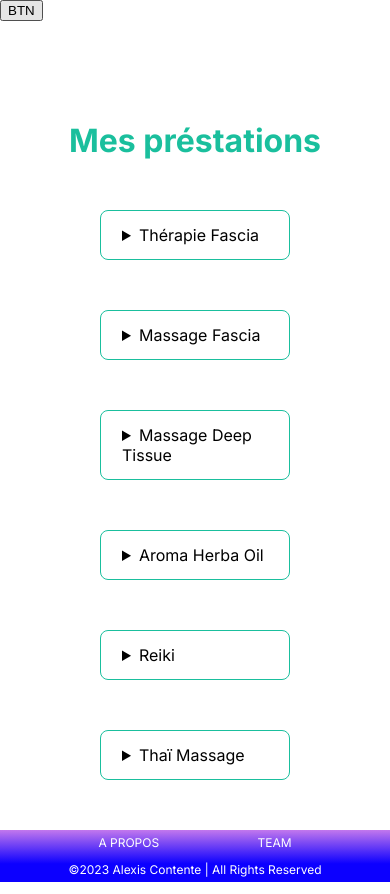
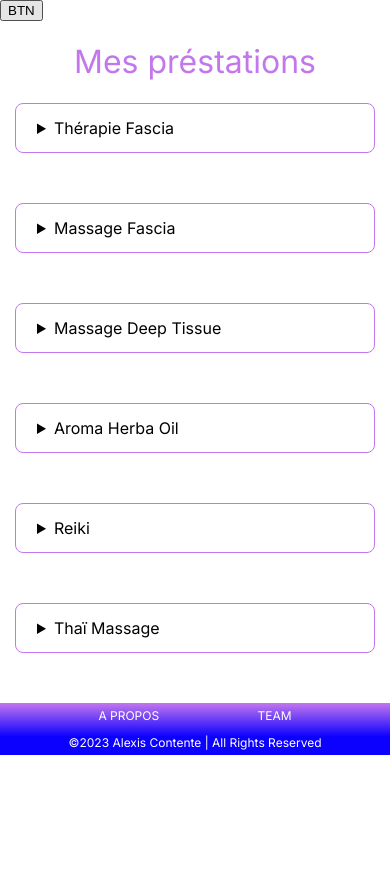
Before and after one commit to Alexis-Contente/piras-massage, a Next.js app: page /massages in a window 390 px wide. After the commit the page ends 844 px from the top, so only its background shows below. Built offline with nearby package versions, Linux system fonts and the light colour scheme.

Commit message:
Page massages CSS Responsive

```diff
--- a/src/app/globals.css
+++ b/src/app/globals.css
@@ -1,5 +1,3 @@
-@import url('https://fonts.googleapis.com/css2?family=Inconsolata:wght@200&family=Quicksand:wght@300&display=swap');
-
 body {
-    font-family: 'Inconsolata', monospace;
+    margin: 0;
 }
--- a/src/app/massages/massagesPage.css
+++ b/src/app/massages/massagesPage.css
@@ -1,36 +1,14 @@
-body {
-    margin: 0;
-    min-height: 100vh;
-}
-
-.massages__page {
-    margin-top: 100px;
-}
-
-.titre__massages {
-    color: #1abf9d;
+.title__massages {
+	color: rgba(194,119,237,1);
     text-align: center;
-}
-
-/* .container {
-	max-width: 980px;
-	margin-inline: auto;
-	padding: 100px 15px;
-} */
-/* .faq__header-title {
-	font-size: clamp(26px, 5vw, 40px);
-	color: #fff;
-	margin-bottom: 30px;
-} */
-
-.list__massages {
-    margin: 50px 100px 50px 100px;
+    font-weight: normal;
+    font-size: 2em;
 }
 
 .massage__detail {
 	padding: 7px 21px;
 	margin-bottom: 50px;
-	border: 1px solid #1abf9d;
+	border: 1px solid rgba(194,119,237,1);
 	border-radius: 8px;
 }
 .massage__label {
@@ -38,11 +16,31 @@ body {
 	color: black;
 	cursor: pointer;
 }
+
 .massage__label:hover {
-	color: #1abf9d;
+	color: rgba(194,119,237,1);
 }
+
 .faq__panel-description {
 	color: black;
 	padding-top: 5px;
 	padding-bottom: 7px;
 }
+
+@media screen and (min-width: 900px) {
+	.list__massages {
+		margin: 50px 100px 50px 100px;
+	}
+}
+
+@media screen and (min-width: 768px) {
+	.list__massages {
+		margin: 25px 50px 25px 50px;
+	}
+}
+
+@media screen and (max-width: 767px) {
+	.list__massages {
+		margin: 5px 15px 5px 15px;
+	}
+}
--- a/src/app/massages/page.tsx
+++ b/src/app/massages/page.tsx
@@ -4,21 +4,14 @@ function MassagesPage() {
     return (
         <>
             <main className="massages__page">
-
-                    <h1 className="titre__massages">Mes préstations</h1>
-
-                    {/* <img className="img__massage" src={ImgMassage} alt="Femme se faisant masser"></img> */}
-
+                <h1 className="title__massages">Mes préstations</h1>
                     <section className="list__massages" aria-label="Massages list">
-
                         <div className="massages__body">
 
                             <details aria-expanded="false" className="massage__detail">
                                 <summary className="massage__label">Thérapie Fascia</summary>
                                 <div className="faq__panel-body">
-                                <p className="faq__panel-description">
-                                Le massage fascia est basé sur une thérapie manuelle qui vise à relâcher les tensions et les douleurs dans les fascias. Il s’agit de tissus conjonctifs qui entourent toutes les structures du corps pour les soutenir, les modeler et les protéger. Dans son état normal, le fascia est détendu et étiré. Cependant, diverses causes telles qu'un traumatisme, une surcharge, une posture incorrecte ou un manque d'activité peuvent rendre le fascia plus rigide et moins souple. Cela est dû à une formation incorrecte du collagène pendant la régénération des tissus, dans laquelle les fibres de collagène se réticulent au lieu d'être parallèles les unes aux autres. J’utilise mes connaissances anatomiques pour concevoir un massage personnalisé qui détecte les blocages et les tensions du visage afin de les libérer et d'améliorer ces tissus en les oxygénant et en les relaxant. Grâce à mes massages, les fascias seront décrispés pour qu’ils retrouvent leur place, leur rythme, et laissent circuler l’énergie.
-                                </p>
+                                    <p className="faq__panel-description">Le massage fascia est basé sur une thérapie manuelle qui vise à relâcher les tensions et les douleurs dans les fascias. Il s’agit de tissus conjonctifs qui entourent toutes les structures du corps pour les soutenir, les modeler et les protéger. Dans son état normal, le fascia est détendu et étiré. Cependant, diverses causes telles qu'un traumatisme, une surcharge, une posture incorrecte ou un manque d'activité peuvent rendre le fascia plus rigide et moins souple. Cela est dû à une formation incorrecte du collagène pendant la régénération des tissus, dans laquelle les fibres de collagène se réticulent au lieu d'être parallèles les unes aux autres. J’utilise mes connaissances anatomiques pour concevoir un massage personnalisé qui détecte les blocages et les tensions du visage afin de les libérer et d'améliorer ces tissus en les oxygénant et en les relaxant. Grâce à mes massages, les fascias seront décrispés pour qu’ils retrouvent leur place, leur rythme, et laissent circuler l’énergie.</p>
                                 </div>
                             </details>
 
@@ -66,10 +59,9 @@ function MassagesPage() {
                                     </p>
                                 </div>
                             </details>
+
                         </div>
-
                     </section>
-
             </main>
         </>
     );
```
Lines whose indentation alone changed are shown as unchanged.
